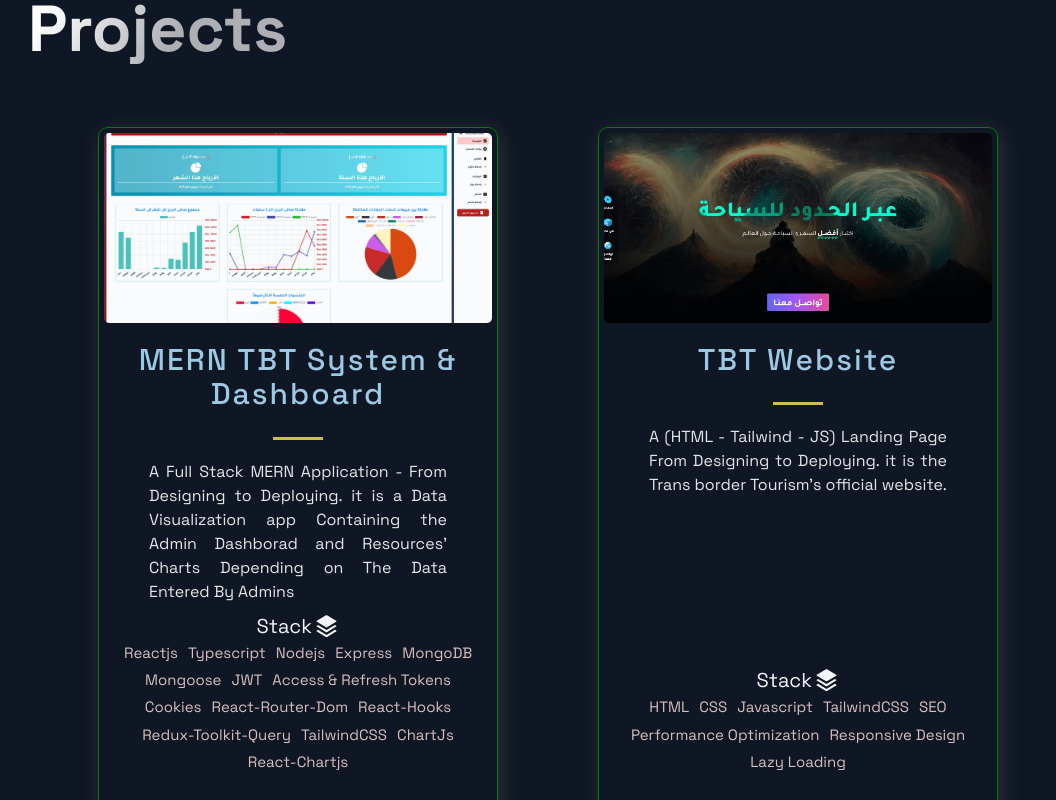
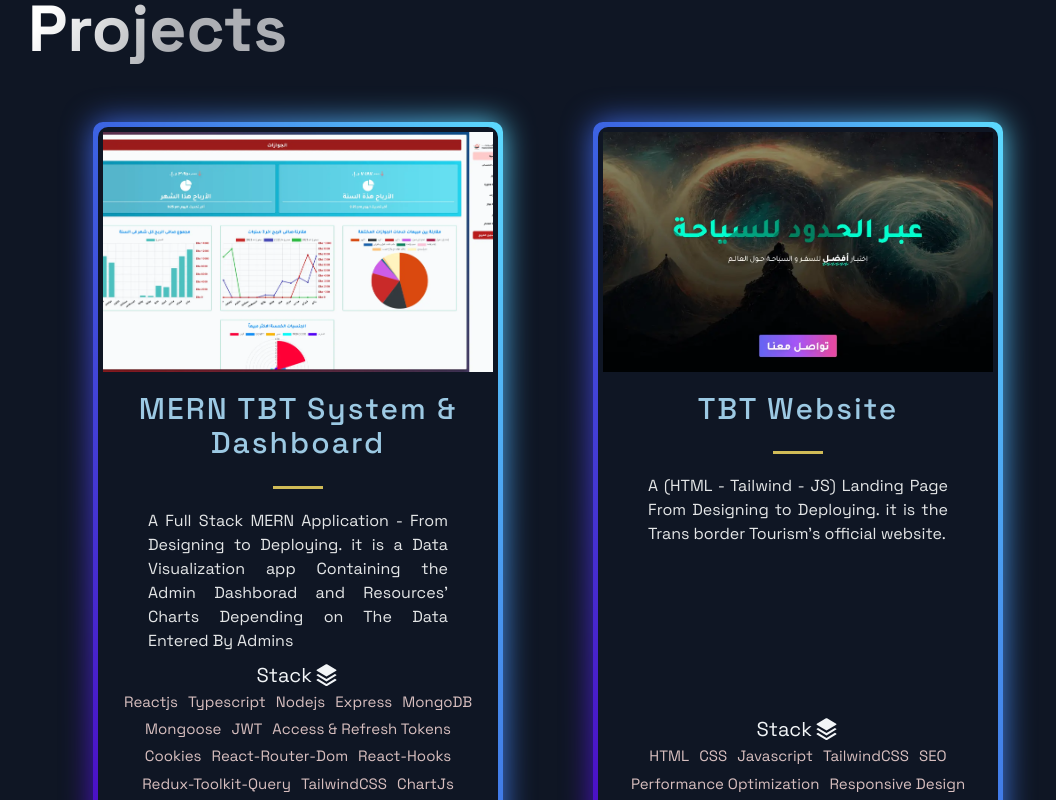
Before and after one commit to mostafakamal22/nextjs-portfolio, a Next.js app: page / in a window 1280 px wide. Shown: the part 740-1540 px from the top of the page, without its empty margins (92-1148 px from the left). Built offline with nearby package versions, Linux system fonts and the light colour scheme.

Commit message:
update projects cards border color

```diff
--- a/src/components/Projects/ProjectsStyles.tsx
+++ b/src/components/Projects/ProjectsStyles.tsx
@@ -4,9 +4,9 @@ import styled from "styled-components";
 export const Img = styled.img`
   display: block;
   padding: 5px;
-  border-radius: 1rem;
+  border-radius: 0.5rem;
   width: 100%;
-  height: 200px;
+  height: 250px;
   max-height: 100%;
   object-fit: cover;
   object-position: center;
@@ -28,13 +28,43 @@ export const GridContainer = styled.section`
   }
 `;
 const StyledBlogCard = styled(animated.div)`
+  position: relative;
   display: flex;
   flex-direction: column;
   border-radius: 1rem;
-  border: 1px solid green;
-  box-shadow: 3px 3px 20px rgba(80, 78, 78, 0.5);
   text-align: center;
   width: 400px;
+  background-color: #0f1624;
+
+  &:before,
+  &:after {
+    content: "";
+    position: absolute;
+    inset: -0.5rem;
+    z-index: -1;
+    background: linear-gradient(
+      var(--gradient-angle),
+      #5ddcff,
+      #3c67e3,
+      #4e00c2
+    );
+    border-radius: inherit;
+    animation: rotation 10s linear infinite;
+  }
+
+  &:after {
+    filter: blur(1.5rem);
+  }
+
+  @keyframes rotation {
+    0% {
+      --gradient-angle: 0deg;
+    }
+    100% {
+      --gradient-angle: 360deg;
+    }
+  }
+
   @media ${(props) => props.theme.breakpoints.sm} {
     width: 100%;
   }
--- a/src/styles/globals.tsx
+++ b/src/styles/globals.tsx
@@ -3,6 +3,20 @@ import { normalize } from "styled-normalize";
 
 const GlobalStyles = createGlobalStyle`
   ${normalize};
+
+  @supports (background: paint(something)) {
+    @property --gradient-angle {
+      syntax: "<angle>";
+      initial-value: 0deg;
+      inherits: false;
+    }
+  }
+
+  @supports not (background: paint(something)) {
+    :root {
+      --gradient-angle: 0deg;
+    }
+  }
 
   * {
     box-sizing: border-box;
```
